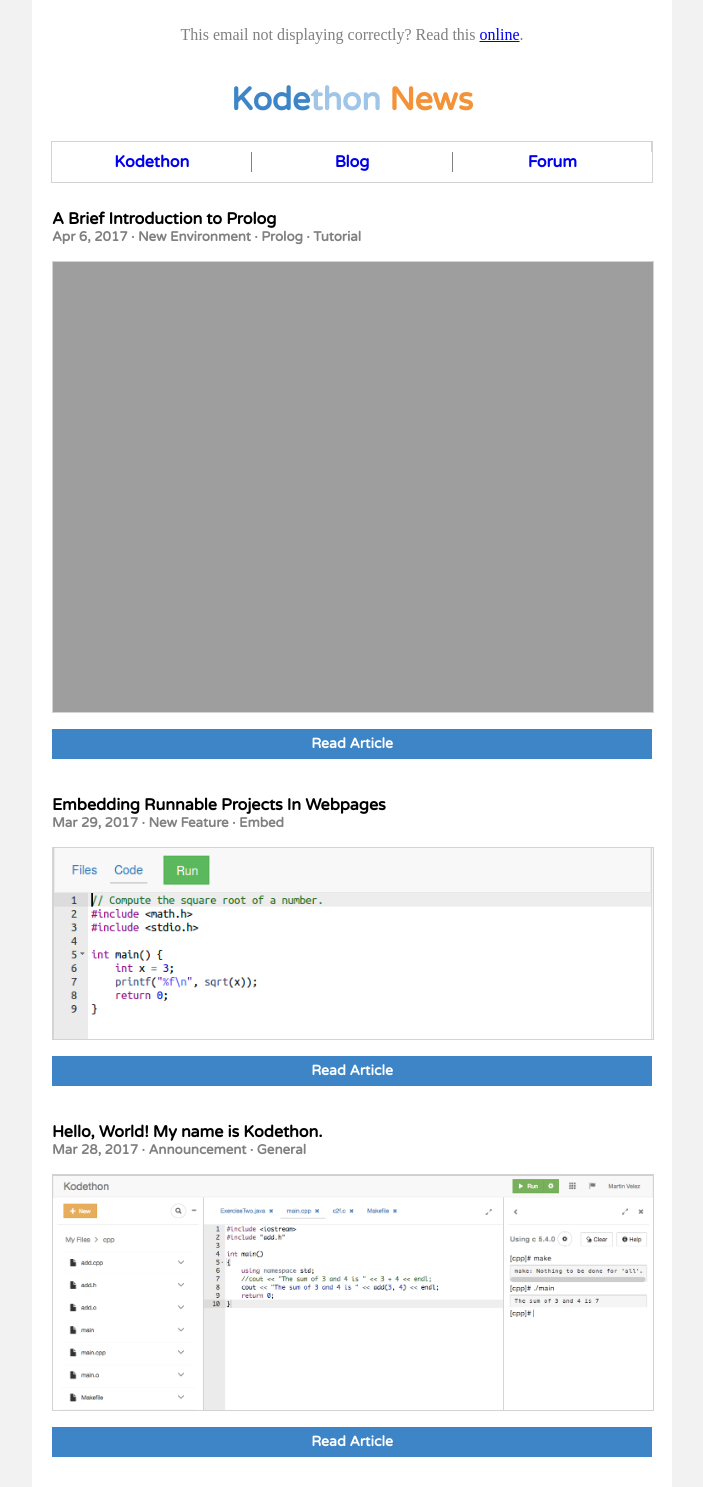
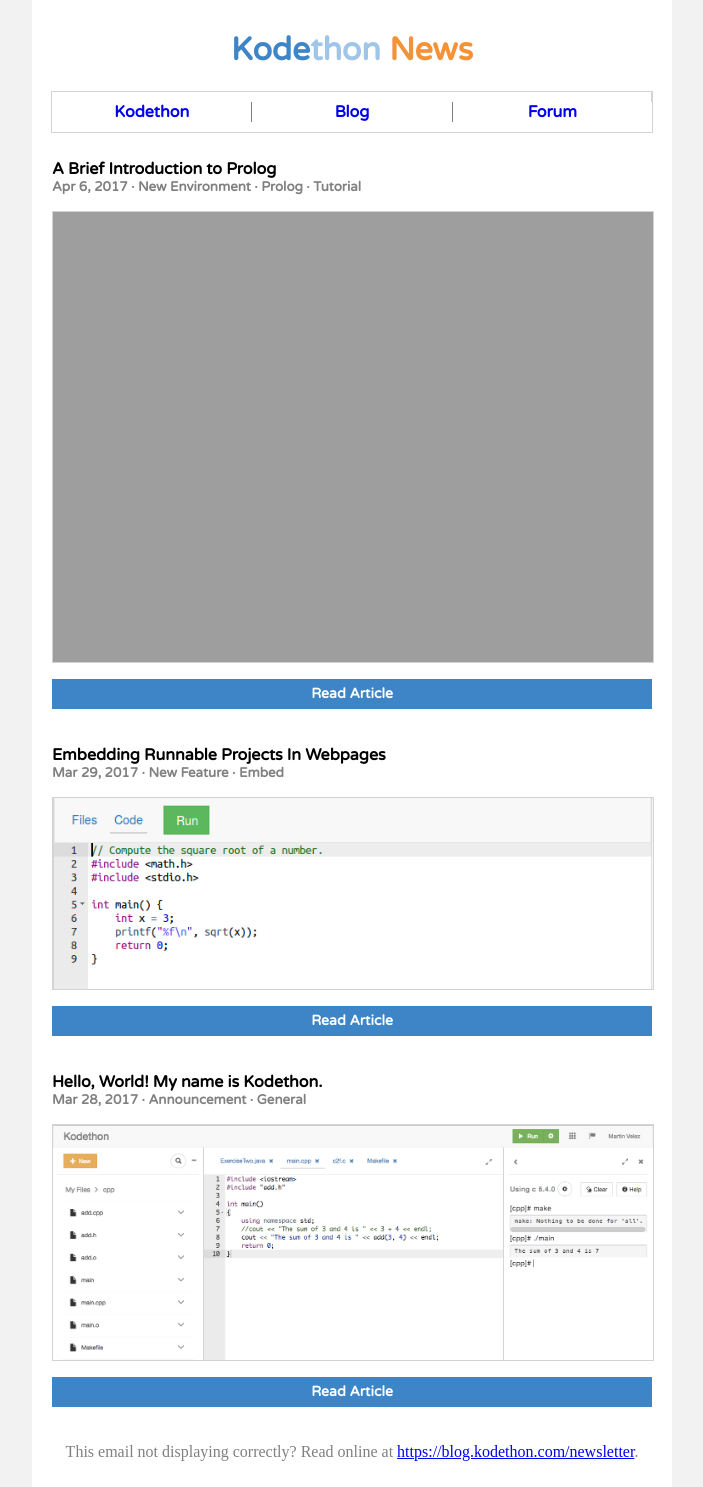
Before and after one commit to kodethon/kodethon.github.io, a Jekyll site: the page built from newsletter.md, in a window 1280 px wide. Shown: the whole page, without its empty margins (288-991 px from the left). Built offline with Jekyll 4.4.1, drawn with Linux system fonts in a browser that asks for light colours.

Commit message:
Moving display error message to bottom.

```diff
--- a/newsletter.md
+++ b/newsletter.md
@@ -5,28 +5,11 @@ layout: email
   <tr>
     <td height="10" style="font-size:10px; line-height:10px;">&nbsp;</td>
   </tr>
-  <tr>
-    <td align="center" valign="top">
-			<!-- display trouble -->
-			<table width="600" cellpadding="0" cellspacing="0" border="0" class="wrapper" bgcolor="#ffffff">
-				<tr>
-					<td align="center" valign="top">
-						<table width="600" cellpadding="0" cellspacing="0" border="0" class="container">
-							<tr>
-								<td width="600" class="mobile" align="center" valign="top">
-									<p style="color:gray">This email not displaying correctly?  Read this <a href="{{ page.url | absolute_url }}">online</a>.</p>
-								</td>
-							</tr>
-						</table>
-					</td>
-				</tr>
-			</table>
-		</td>
-	</tr>
 
 	<tr>
-		<td align="center">
+    <td align="center" valign="top">
 			<!-- LOGO -->
+			<center>
 			<table width="600" cellpadding="0" cellspacing="0" border="0" class="wrapper" bgcolor="#ffffff">
 				<tr>
 					<td align="center" valign="top">
@@ -42,6 +25,7 @@ layout: email
 					</td>
 				</tr>
 			</table>
+			</center>
 
 			<!-- Navbar -->
 			<table width="600" cellpadding="0" cellspacing="0" border="0" class="wrapper" bgcolor="#ffffff" style="border: 1px solid lightgray">
@@ -100,6 +84,22 @@ layout: email
 				</tr>
 				{% endfor %}
 			</table>
+
+			<!-- LOGO -->
+			<table width="600" cellpadding="0" cellspacing="0" border="0" class="wrapper" bgcolor="#ffffff">
+				<tr>
+					<td align="center" valign="top">
+						<table width="600" cellpadding="0" cellspacing="0" border="0" class="container">
+							<tr>
+								<td width="600" class="mobile" align="center" valign="top">
+									<p style="color:gray">This email not displaying correctly? Read online at <a href="{{ page.url | absolute_url }}">{{ page.url | absolute_url }}</a>.</p>
+								</td>
+							</tr>
+						</table>
+					</td>
+				</tr>
+			</table>
+
 		</td>
 	</tr>
 
```
